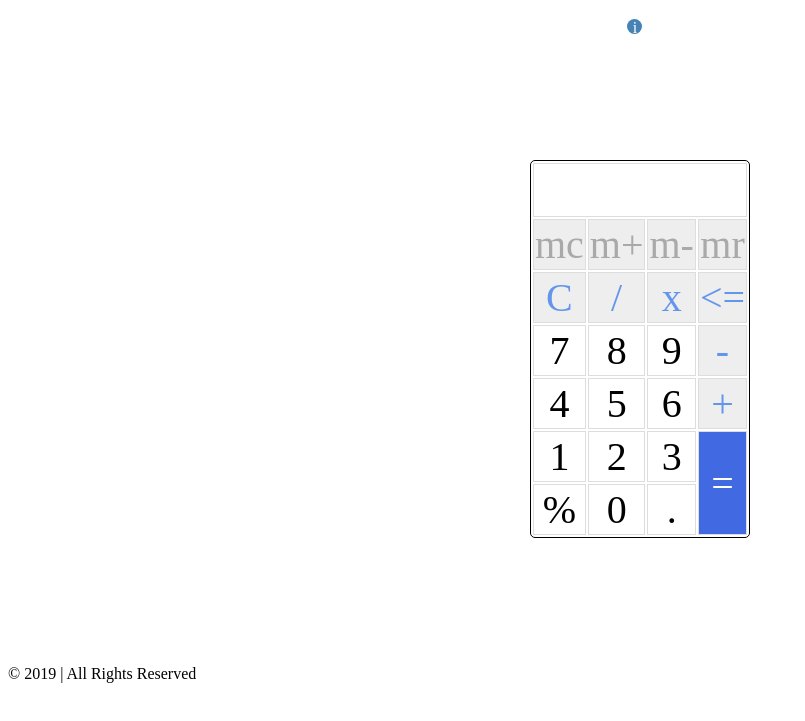
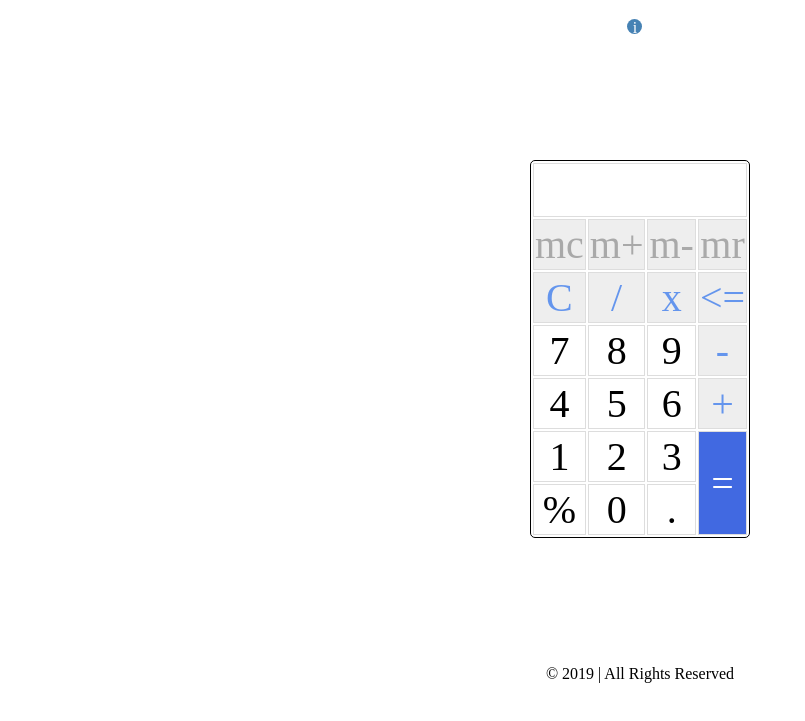
Before and after one commit to LyndonPanton/Calculator, a plain HTML site: page index.html in a window 1280 px wide. Shown: the part 61-782 px from the top of the page, without its empty margins (0-805 px from the left). Drawn offline with Linux system fonts and the light colour scheme.

Commit message:
Aligned footer text

```diff
--- a/css/styles.css
+++ b/css/styles.css
@@ -72,6 +72,10 @@ td {
 	background-color: #EEEEEE;
 }
 
+#footer {
+	text-align: center;
+}
+
 #info {
 	display: block;
 	width: 15px;
```
